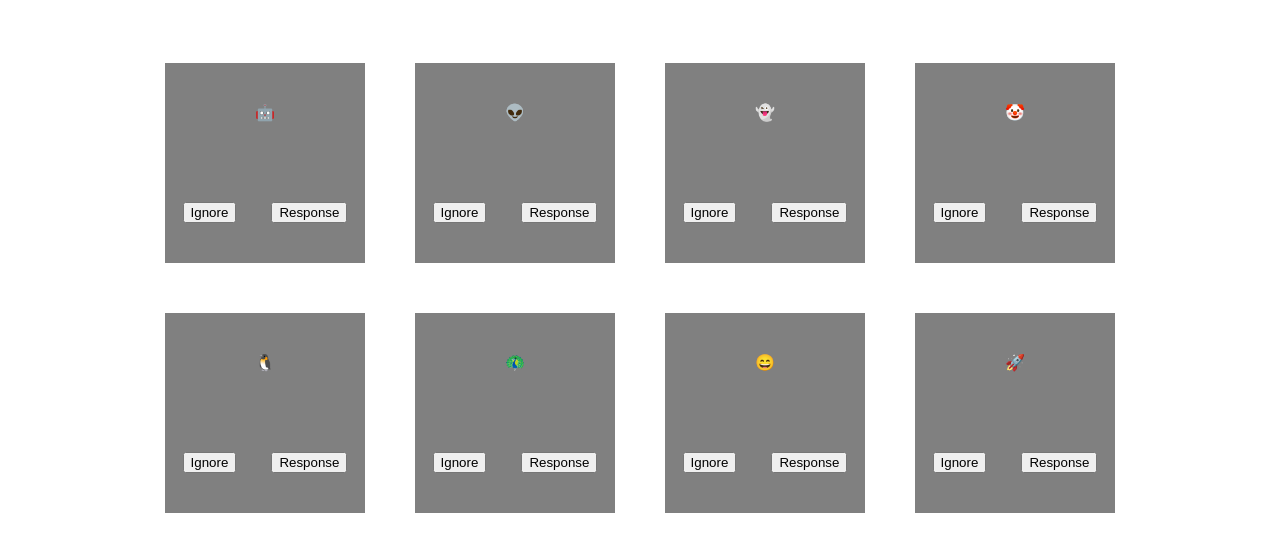
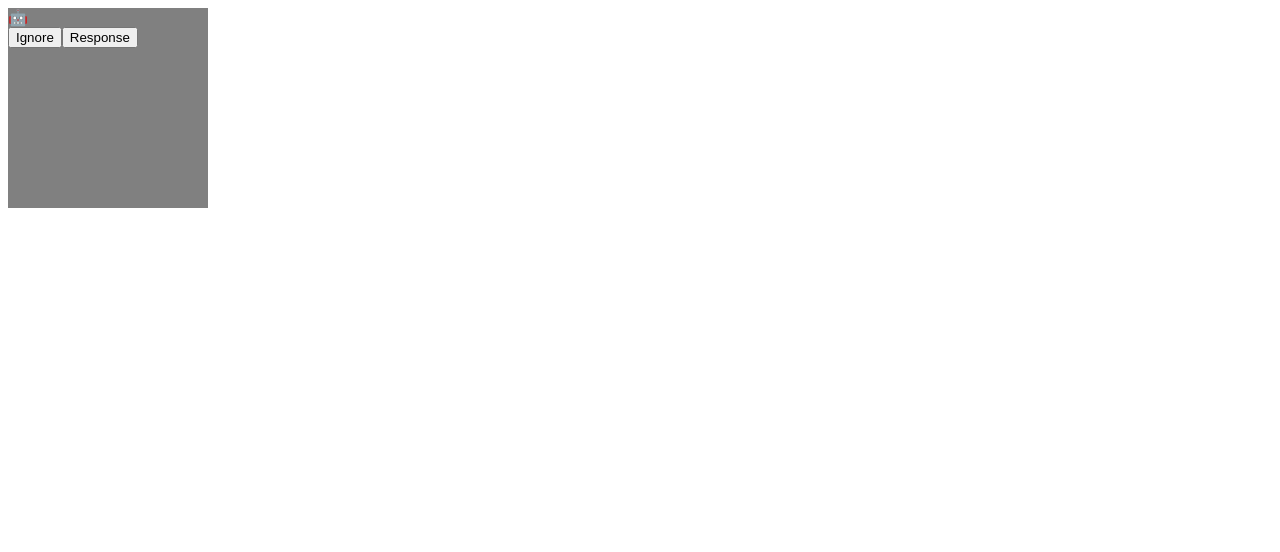
Before and after one commit to Heidi9287/artTrivia, a Next.js app: page / in a window 1280 px wide. Shown: the top 552 px of the page. Built offline with nearby package versions, Linux system fonts and the light colour scheme.

Commit message:
try more

```diff
--- /dev/null
+++ b/pages/cardStyles.ts
@@ -0,0 +1,13 @@
+const front={
+  width:"200px",
+  height:"200px",
+display:"flex",
+  backgroundColor: "grey",
+}
+const back={  width:"200px",
+height:"200px",
+display:"flex",
+backgroundColor: "beige",
+}
+  const allCardStyles = { front,back};
+  export default allCardStyles;
--- a/pages/index.tsx
+++ b/pages/index.tsx
@@ -1,5 +1,6 @@
 import React, { useState, useEffect } from "react";
-import ReactCardFlip from 'react-card-flip';
+import ReactCardFlip from "react-card-flip";
+import allCardStyles from "./cardStyles";
 const front: string[] = ["🤖", "👽", "👻", "🤡", "🐧", "🦚", "😄", "🚀"];
 const back: string[] = [
   "robot",
@@ -12,39 +13,50 @@ const back: string[] = [
   "rocket",
 ];
 const Home: React.FC = () => {
-  const [flippedCards, setFlippedCards] = useState<number[]>([]);
+  const [isClicked, setIsClicked] = useState(false); // State to keep track of button click
 
-  const handleCardClick = (index: number) => {
-    if (!flippedCards.includes(index)) {
-      setFlippedCards([...flippedCards, index]);
-    } else {
-      setFlippedCards(flippedCards.filter((cardIndex) => cardIndex !== index));
-    }
+  const handleButtonClick = () => {
+    setIsClicked(true); // Update state to indicate button is clicked
   };
+  const [currentCard, setCurrentCard] = useState(0);
+  const handleNext = () => {
+    setCurrentCard((prevCard) => (prevCard + 1) % front.length); // Increment current card index
+  };
+  const handlePrevious = () => {
+    setCurrentCard(currentCard - 1);
+  };
+
   return (
-    <div>
-    <div className="gameBoard">
-      {front.map((item: string, index: number) => (
-        <div   className="card"   key={index}>
-        <ReactCardFlip
-          isFlipped={flippedCards.includes(index)}
-          flipDirection="horizontal"
+      <ReactCardFlip
+        isFlipped={isClicked}
+        flipDirection="horizontal"
+        cardStyles={allCardStyles}
+        containerStyle={{margin:'auto'}}
+      >
+        <div
+          className="front"
+
         >
+          {front[currentCard]}
           <div
-            className="front"
+            className="buttons"
+            style={{
+              flexBasis: "100%",
+              display: "flex",
+              justifyContent: "space-around",
+            }}
           >
-            {item}
-            <div className="buttons">
-          <button      onClick={() => handleCardClick(index)}>Ignore</button>
-          <button      onClick={() => handleCardClick(index)}>Response</button>
+            <button onClick={handleButtonClick}>Ignore</button>
+            <button onClick={handleButtonClick}>Response</button>
           </div>
-          </div>
-          <div className="back" onClick={() => handleCardClick(index)}></div>
-        </ReactCardFlip>
         </div>
-      ))}
-    </div>
-  </div>
+        <div
+          className="back"
+          onClick={handleButtonClick}
+
+        ></div>
+      </ReactCardFlip>
+
   );
 };
 
--- a/styles/globals.css
+++ b/styles/globals.css
@@ -1,4 +0,0 @@
-.gameBoard{display: grid;grid-template-columns: auto auto auto auto;gap:50px;width:60%;margin:5% auto;justify-content: center;}
-.front{height: 200px;width:200px;background-color: grey;display: flex;justify-content: center;align-items: center;  flex-wrap: wrap; }
-.buttons{flex-basis: 100%;justify-content: space-around;display: flex;}
-.back{height: 200px;width:200px;background-color: yellow;}
```
